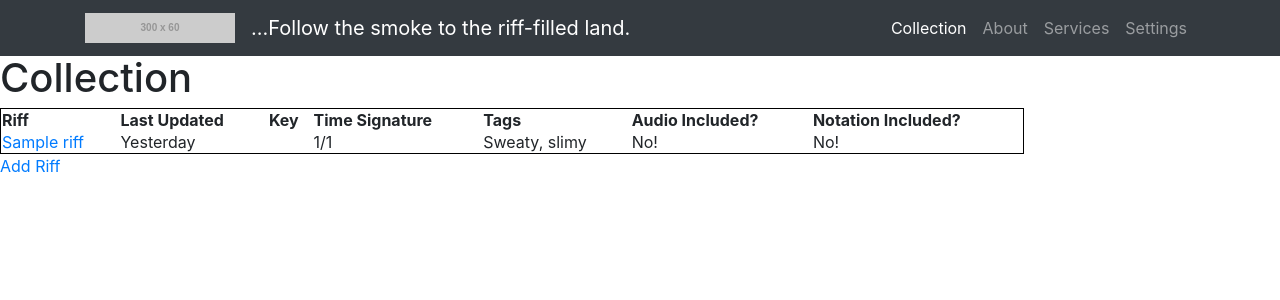
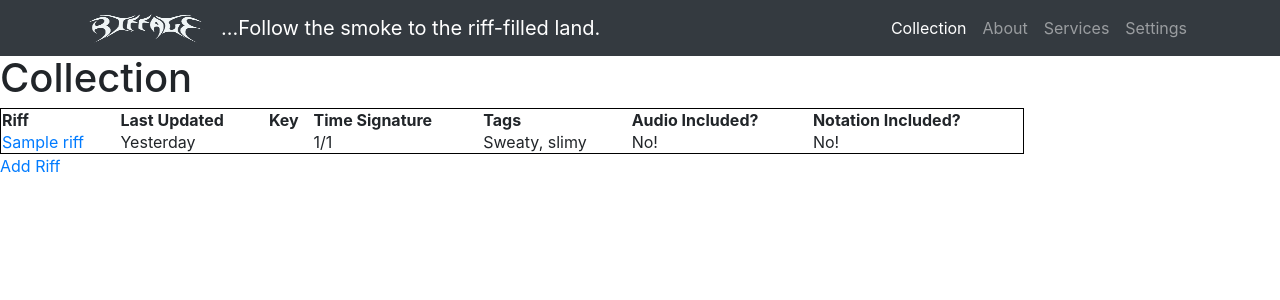
Before and after one commit to pefbass/riffage, a Django app: page /collection/ in a window 1280 px wide. Shown: the top 300 px of the page. Run offline with Django 3.2, Linux system fonts and the light colour scheme; tables that the repository leaves empty hold one stand-in row (values such as "Sample post"); grey boxes labelled with a size stand in for pictures from a placeholder-image service; some libraries are stand-ins or nearby versions.

Commit message:
Added logo to nav bar

```diff
--- a/riffage/account/templates/account.html
+++ b/riffage/account/templates/account.html
@@ -25,7 +25,7 @@
     <nav class="navbar navbar-expand-lg navbar-dark bg-dark fixed-top">
       <div class="container">
         <a class="navbar-brand" href="#">
-          <img src="http://placehold.it/300x60?text=Logo" width="150" height="30" alt="">
+          <img src="../../static/img/riffage.png" width="120" height="30" alt="">
         </a>
         <div class="navbar-header">
                 <a class="navbar-brand" href="#">...Follow the smoke to the riff-filled land</a>
--- a/riffage/account/templates/create.html
+++ b/riffage/account/templates/create.html
@@ -25,7 +25,7 @@
     <nav class="navbar navbar-expand-lg navbar-dark bg-dark fixed-top">
       <div class="container">
         <a class="navbar-brand" href="#">
-          <img src="http://placehold.it/300x60?text=Logo" width="150" height="30" alt="">
+          <img src="../../static/img/riffage.png" width="120" height="30" alt="">
         </a>
         <div class="navbar-header">
                 <a class="navbar-brand" href="#">...Follow the smoke to the riff-filled land</a>
--- a/riffage/account/templates/login.html
+++ b/riffage/account/templates/login.html
@@ -25,7 +25,7 @@
     <nav class="navbar navbar-expand-lg navbar-dark bg-dark fixed-top">
       <div class="container">
         <a class="navbar-brand" href="#">
-          <img src="http://placehold.it/300x60?text=Logo" width="150" height="30" alt="">
+          <img src="../../static/img/riffage.png" width="120" height="30" alt="">
         </a>
         <div class="navbar-header">
                 <a class="navbar-brand" href="#">...Follow the smoke to the riff-filled land</a>
--- a/riffage/templates/base.html
+++ b/riffage/templates/base.html
@@ -24,7 +24,7 @@
 			<nav class="navbar navbar-expand-lg navbar-dark bg-dark fixed-top">
 				<div class="container">
 					<a class="navbar-brand" href="#">
-						<img src="http://placehold.it/300x60?text=Logo" width="150" height="30" alt="">
+						<img src="../../static/img/riffage.png" width="120" height="30" alt="">
 					</a>
 					<div class="navbar-header">
 						<a class="navbar-brand" href="#">...Follow the smoke to the riff-filled land.</a>
```
Also changed, not shown: riffage/static/img/riffage.png (added).
